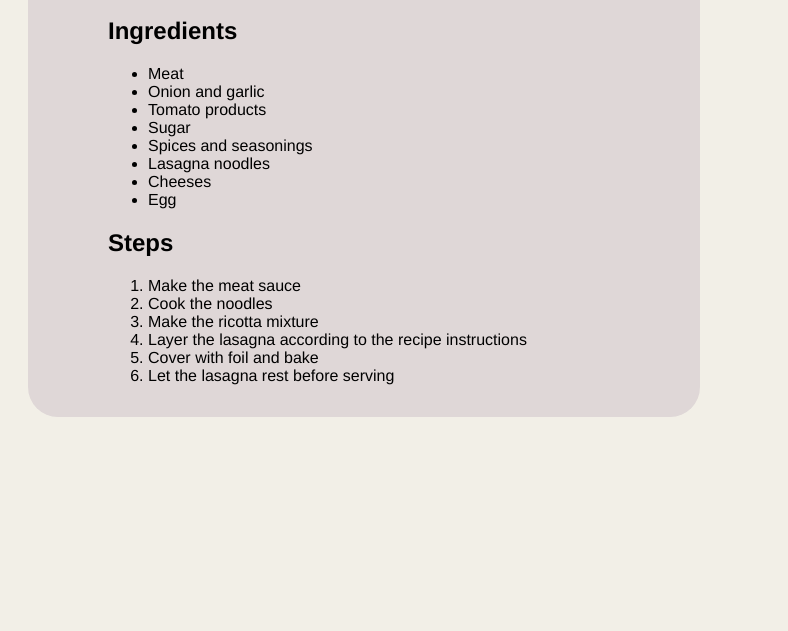
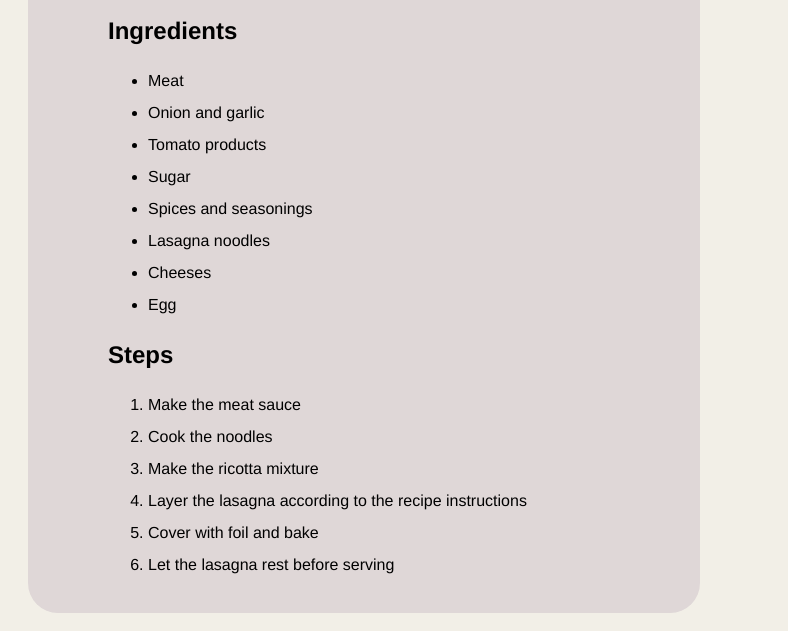
Before and after one commit to Decpwnz/odin-recipes, a plain HTML site: page recipes/lasagna.html in a window 1280 px wide. Shown: the part 257-888 px from the top of the page, 492-1280 px from the left. Before the commit the page ends 800 px from the top, so only its background shows below. Drawn offline with Linux system fonts and the light colour scheme.

Commit message:
Add line height

```diff
--- a/styles.css
+++ b/styles.css
@@ -12,7 +12,7 @@ li {
 
 a {
   text-decoration: none;
-  padding: 1rem;
+  padding: 16px;
 }
 
 a:hover {
@@ -21,6 +21,10 @@ a:hover {
 
 img {
   border-radius: 30px;
+}
+
+li {
+  line-height: 32px;
 }
 
 .page-heading {
@@ -34,12 +38,12 @@ img {
 
 .description-image-container {
   display: flex;
-  gap: 2rem;
-  margin: 2rem 5rem;
+  gap: 32px;
+  margin: 32px 80px;
 }
 
 .right-side {
   background-color: #dfd7d7;
   border-radius: 30px;
-  padding: 1rem 5rem;
+  padding: 16px 80px;
 }
```
